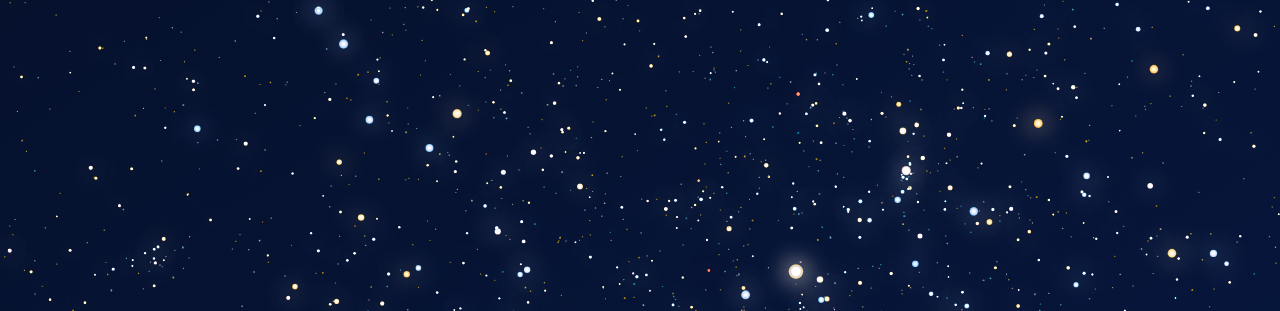
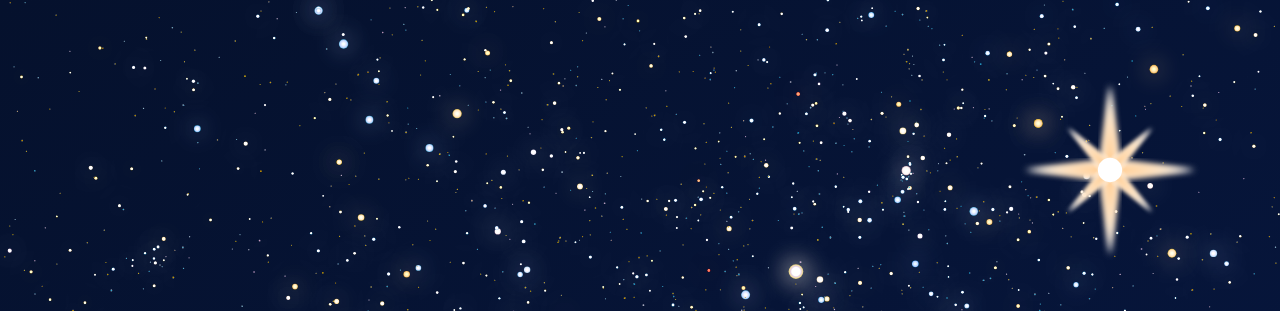
Before and after one commit to higsch/krippenspiel, a plain HTML site: page stars/index.html in a window 1280 px wide. Shown: the top 311 px of the page. Drawn offline with Linux system fonts and the light colour scheme.

Commit message:
christmas star

```diff
--- /dev/null
+++ b/stars/createChristmasStar.js
@@ -0,0 +1,58 @@
+function createChristmasStar(target) {
+  const width = document.querySelector(target).offsetWidth;
+  const height = document.querySelector(target).offsetHeight;
+
+  const polyWidth = 20;
+  const polyHeight = 170;
+  const poly = `0,${-polyHeight / 2} ${polyWidth / 2},0 0,${polyHeight / 2} ${-polyWidth / 2},0`;
+  const position = `${width - polyHeight} ${polyHeight}`;
+
+  const svg = d3.select(target).append('svg')
+    .attr('width', width)
+    .attr('height', height);
+
+  const defs = svg.append('defs');
+  defs.append('filter')
+    .attr('id', 'filter-blur')
+    .append('feGaussianBlur')
+      .attr('in', 'SourceGraphic')
+      .attr('stdDeviation', 3);
+
+  const gradient = defs.append('radialGradient')
+    .attr('id', 'star-gradient')
+    .attr('cx', '50%')
+    .attr('cy', '50%')
+    .attr('r', '50%');
+
+  gradient.append('stop')
+    .attr('offset', '0%')
+    .attr('stop-color', '#ffbd6f');
+
+  gradient.append('stop')
+    .attr('offset', '100%')
+    .attr('stop-color', 'white');
+
+  const starGroup = svg.append('g')
+    .attr('class', 'star-poly')
+    .attr('transform', `translate(${position})`);
+
+  for (let i = 0; i < 360; i += 90) {
+    starGroup.append('polygon')
+      .attr('points', poly)
+      .attr('fill', 'url(#star-gradient)')
+      .attr('filter', 'url(#filter-blur)')
+      .attr('transform', `rotate(${i})`);
+  }
+
+  for (let i = 45; i < 360; i += 90) {
+    starGroup.append('polygon')
+      .attr('points', poly)
+      .attr('fill', 'url(#star-gradient)')
+      .attr('filter', 'url(#filter-blur)')
+      .attr('transform', `rotate(${i}) scale(0.7)`);
+  }
+
+  starGroup.append('circle')
+    .attr('r', polyHeight / 14)
+    .attr('fill', 'white');
+}
--- a/stars/createStarMap.js
+++ b/stars/createStarMap.js
@@ -60,7 +60,6 @@ function createStarMap(target, stars, latlon) {
 
     // turn to correct position and time
     const raOffset = getLSTInDeg(new Date(), latlon[1]); // depending on date the sky is turned
-    console.log(raOffset)
     projection.rotate([-raOffset, -latlon[0], 180]);
 
     stars.forEach((d) => {
--- a/stars/index.html
+++ b/stars/index.html
@@ -6,6 +6,7 @@
     <script src="starTime.js"></script>
     <script src="createStarMap.js"></script>
     <script src="createShootingStars.js"></script>
+    <script src="createChristmasStar.js"></script>
 
     <link href="style.css" rel="stylesheet">
   </head>
@@ -18,6 +19,8 @@
     </div>
 
     <div id="shooting-stars"></div>
+
+    <div id="christmas-star"></div>
 
     <script>
       setup();
@@ -45,6 +48,8 @@
           latlon = [31.704288, 35.207655]); // Bethlehem
 
         createShootingStars('#shooting-stars');
+
+        createChristmasStar('#christmas-star');
       }
 
     </script>
--- a/stars/style.css
+++ b/stars/style.css
@@ -23,6 +23,7 @@ html, body {
   position: absolute;
   width: 100%;
   height: 100%;
+  text-align: center;
 }
 
 h1 {
@@ -49,3 +50,10 @@ h2 {
   height: 100%;
   background-color: transparent;
 }
+
+#christmas-star {
+  position: absolute;
+  width: 100%;
+  height: 100%;
+  background-color: transparent;
+}
```
